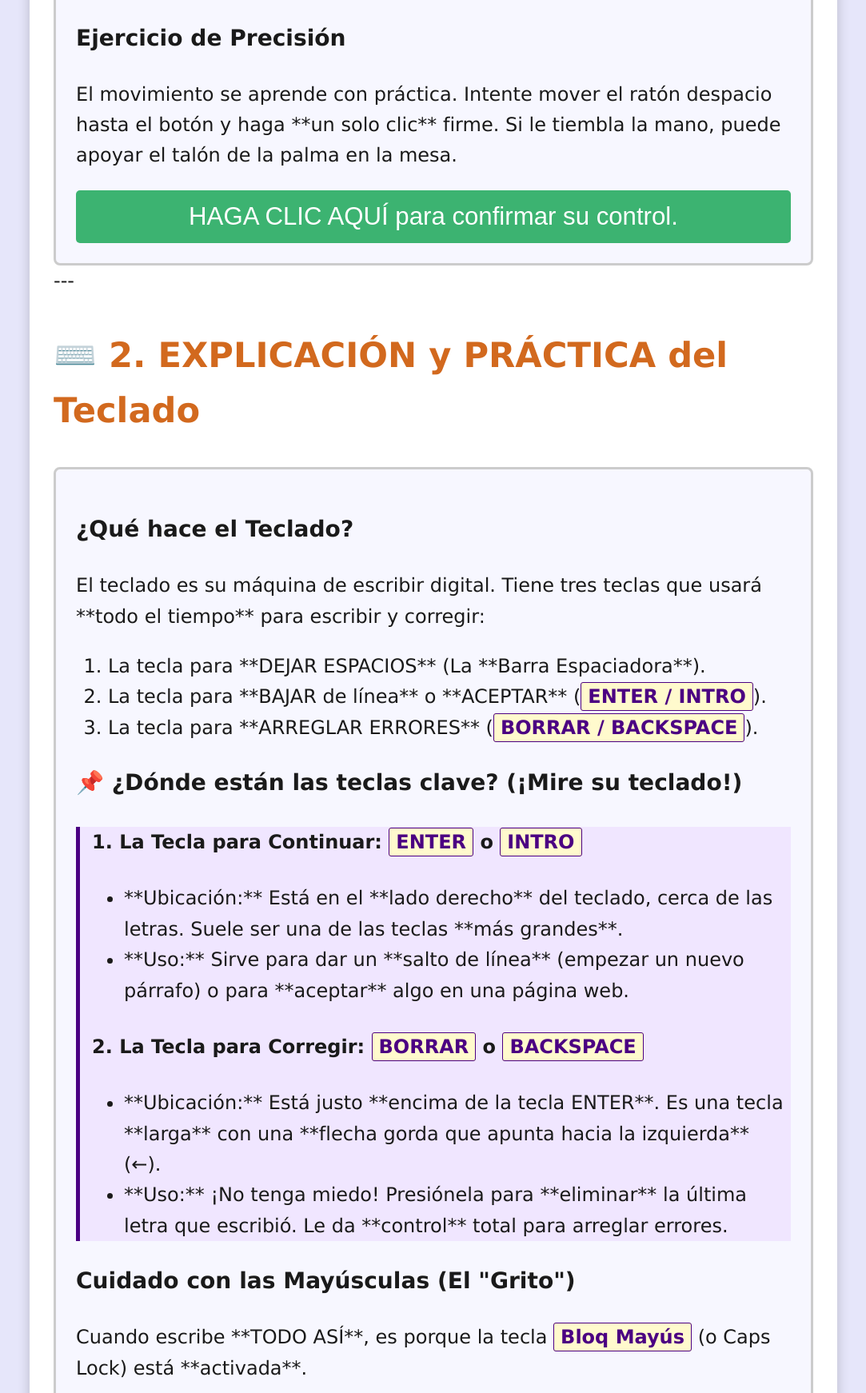
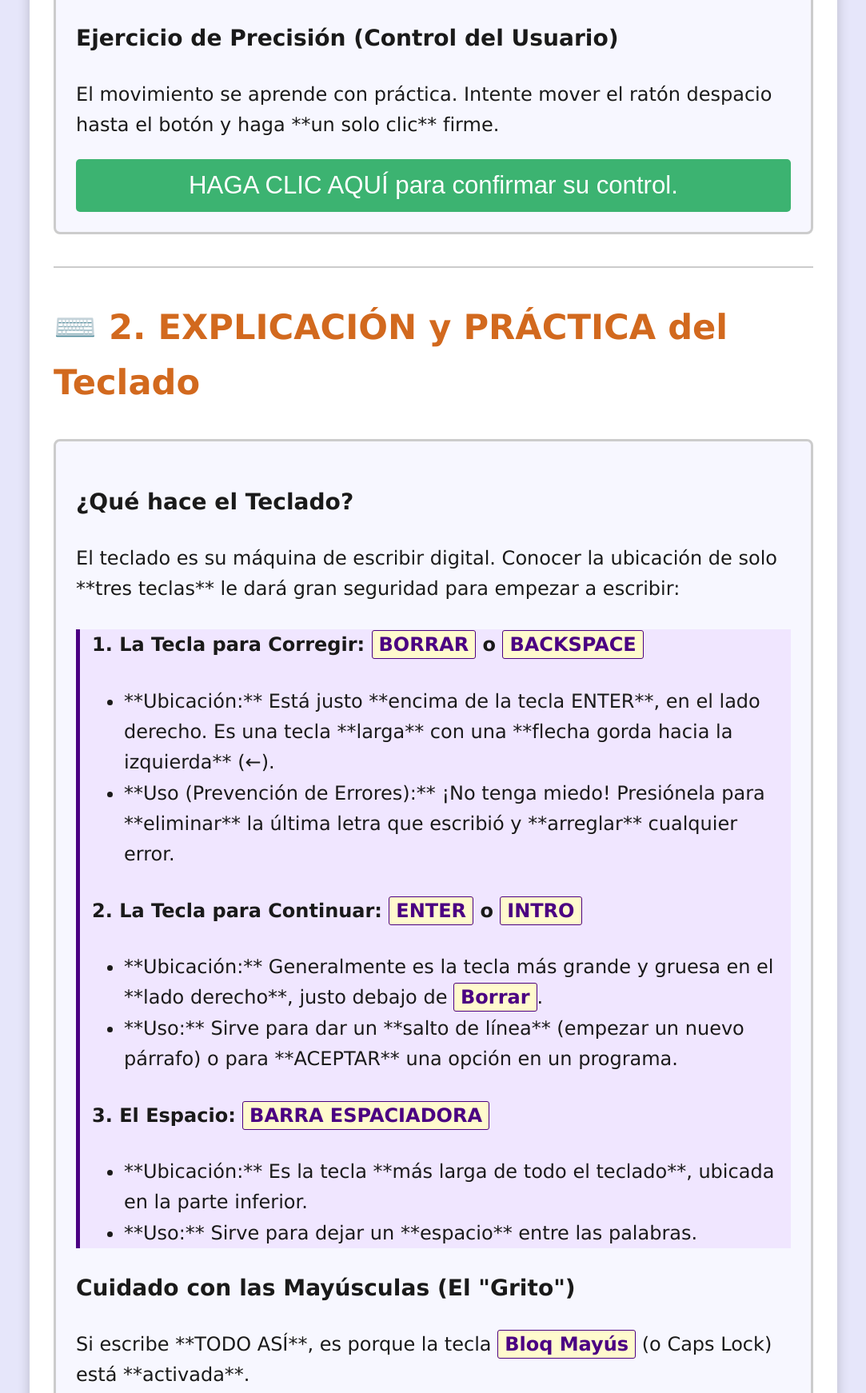
Before and after one commit to victorsantana-a11y/LOL, a plain HTML site: page pagina.html in a window 1280 px wide. Shown: the part 1092-2834 px from the top of the page at 80% size, without its empty margins (98-1181 px from the left). Drawn offline with Linux system fonts and the light colour scheme.

Commit message:
Update pagina.html

```diff
--- a/pagina.html
+++ b/pagina.html
@@ -3,12 +3,12 @@
 <head>
     <meta charset="UTF-8">
     <meta name="viewport" content="width=device-width, initial-scale=1.0">
-    <title>💻 Su Escuela Digital Segura - Huechuraba</title>
+    <title>💻 Su Práctica Digital Segura - Huechuraba</title>
     <style>
         /* PRINCIPIO: Estética y Diseño Minimalista + Visibilidad */
         body {
             font-family: 'Verdana', 'Arial', sans-serif;
-            font-size: 1.5em; /* Tamaño base grande */
+            font-size: 1.5em; /* Tamaño base muy grande */
             line-height: 1.6;
             margin: 40px;
             background-color: #e6e6fa; /* Lavanda muy claro y suave */
@@ -42,9 +42,9 @@
             border-radius: 8px;
             background-color: #f7f7ff; /* Fondo sutil para las áreas de práctica */
         }
-        /* PRINCIPIO: Libertad y Control para el Usuario + Prevención de Errores */
+        /* PRINCIPIO: Prevención de Errores */
         .consejo-seguridad {
-            background-color: #ffcccb; /* Fondo rojo/rosa para advertencias de seguridad y prevención */
+            background-color: #ffcccb; /* Fondo rojo/rosa para advertencias de seguridad */
             color: #900000;
             padding: 15px;
             border-radius: 5px;
@@ -53,7 +53,7 @@
             margin-bottom: 20px;
         }
         button {
-            background-color: #3cb371; /* Verde esmeralda, un color de "éxito" */
+            background-color: #3cb371; /* Verde esmeralda, color de "éxito" */
             color: white;
             border: none;
             padding: 15px 25px;
@@ -81,8 +81,8 @@
             padding: 3px 8px;
             border-radius: 3px;
             border: 1px solid #4b0082;
+            white-space: nowrap; /* Evita que el nombre de la tecla se rompa */
         }
-        /* Estilos para el texto de práctica */
         #texto-ingresado {
             border: 2px solid #4b0082;
             padding: 15px;
@@ -91,7 +91,7 @@
             background-color: white;
             font-size: 1.5em;
             width: 100%;
-            box-sizing: border-box; /* Incluye padding en el ancho */
+            box-sizing: border-box;
         }
     </style>
 </head>
@@ -114,8 +114,8 @@
                 <p>👉 **Clic (Botón Izquierdo):** Es el "Toque" o "Tocar" del celular. Sirve para **seleccionar** o **abrir** una opción.</p>
             </div>
 
-            <h3>Ejercicio de Precisión</h3>
-            <p>El movimiento se aprende con práctica. Intente mover el ratón despacio hasta el botón y haga **un solo clic** firme. Si le tiembla la mano, puede apoyar el talón de la palma en la mesa.</p>
+            <h3>Ejercicio de Precisión (Control del Usuario)</h3>
+            <p>El movimiento se aprende con práctica. Intente mover el ratón despacio hasta el botón y haga **un solo clic** firme.</p>
 
             <button id="boton-raton" onclick="mostrarMensajeRaton()">HAGA CLIC AQUÍ para confirmar su control.</button>
 
@@ -124,60 +124,58 @@
             </p>
         </div>
 
-        ---
+        <hr style="border: 1px solid #ccc; margin: 40px 0;">
 
         <h2>⌨️ 2. EXPLICACIÓN y PRÁCTICA del Teclado</h2>
 
         <div class="seccion-practica">
             <h3>¿Qué hace el Teclado?</h3>
-            <p>El teclado es su máquina de escribir digital. Tiene tres teclas que usará **todo el tiempo** para escribir y corregir:</p>
-
-            <ol>
-                <li>La tecla para **DEJAR ESPACIOS** (La **Barra Espaciadora**).</li>
-                <li>La tecla para **BAJAR de línea** o **ACEPTAR** (<span class="tecla-importante">ENTER / INTRO</span>).</li>
-                <li>La tecla para **ARREGLAR ERRORES** (<span class="tecla-importante">BORRAR / BACKSPACE</span>).</li>
-            </ol>
-
-            <h3>📌 ¿Dónde están las teclas clave? (¡Mire su teclado!)</h3>
+            <p>El teclado es su máquina de escribir digital. Conocer la ubicación de solo **tres teclas** le dará gran seguridad para empezar a escribir:</p>
 
             <div class="explicacion-clave">
 
-                <h4>1. La Tecla para Continuar: <span class="tecla-importante">ENTER</span> o <span class="tecla-importante">INTRO</span></h4>
+                <h4>1. La Tecla para Corregir: <span class="tecla-importante">BORRAR</span> o <span class="tecla-importante">BACKSPACE</span></h4>
                 <ul>
-                    <li>**Ubicación:** Está en el **lado derecho** del teclado, cerca de las letras. Suele ser una de las teclas **más grandes**.</li>
-                    <li>**Uso:** Sirve para dar un **salto de línea** (empezar un nuevo párrafo) o para **aceptar** algo en una página web.</li>
+                    <li>**Ubicación:** Está justo **encima de la tecla ENTER**, en el lado derecho. Es una tecla **larga** con una **flecha gorda hacia la izquierda** (←).</li>
+                    <li>**Uso (Prevención de Errores):** ¡No tenga miedo! Presiónela para **eliminar** la última letra que escribió y **arreglar** cualquier error.</li>
                 </ul>
 
-                <h4>2. La Tecla para Corregir: <span class="tecla-importante">BORRAR</span> o <span class="tecla-importante">BACKSPACE</span></h4>
+                <h4>2. La Tecla para Continuar: <span class="tecla-importante">ENTER</span> o <span class="tecla-importante">INTRO</span></h4>
                 <ul>
-                    <li>**Ubicación:** Está justo **encima de la tecla ENTER**. Es una tecla **larga** con una **flecha gorda que apunta hacia la izquierda** (←). </li>
-                    <li>**Uso:** ¡No tenga miedo! Presiónela para **eliminar** la última letra que escribió. Le da **control** total para arreglar errores.</li>
+                    <li>**Ubicación:** Generalmente es la tecla más grande y gruesa en el **lado derecho**, justo debajo de <span class="tecla-importante">Borrar</span>.</li>
+                    <li>**Uso:** Sirve para dar un **salto de línea** (empezar un nuevo párrafo) o para **ACEPTAR** una opción en un programa.</li>
+                </ul>
+
+                <h4>3. El Espacio: <span class="tecla-importante">BARRA ESPACIADORA</span></h4>
+                <ul>
+                    <li>**Ubicación:** Es la tecla **más larga de todo el teclado**, ubicada en la parte inferior.</li>
+                    <li>**Uso:** Sirve para dejar un **espacio** entre las palabras.</li>
                 </ul>
             </div>
 
             <h3>Cuidado con las Mayúsculas (El "Grito")</h3>
-            <p>Cuando escribe **TODO ASÍ**, es porque la tecla <span class="tecla-importante">Bloq Mayús</span> (o Caps Lock) está **activada**.</p>
+            <p>Si escribe **TODO ASÍ**, es porque la tecla <span class="tecla-importante">Bloq Mayús</span> (o Caps Lock) está **activada**.</p>
             <p>📍 **SOLUCIÓN:** Presione esa tecla **solo una vez**. Fíjese en la **luz** de su teclado. Si la luz está **APAGADA**, escribirá normal.</p>
 
             <h3>Ejercicio de Teclado y Bloq Mayús</h3>
-            <p>✅ **Pruebe aquí abajo:** Escriba su nombre. Use la tecla **Borrar** si se equivoca. Luego, active y desactive el **Bloq Mayús** para ver la diferencia.</p>
+            <p>✅ **Pruebe aquí:** Escriba su nombre. Use la tecla **Borrar** si se equivoca. Luego, active y desactive el **Bloq Mayús** para ver la diferencia.</p>
 
             <textarea id="texto-ingresado" placeholder="Escriba aquí para practicar.
 ¡Use la tecla BORRAR si se equivoca!
 Pruebe la tecla Bloq Mayús para escribir con mayúsculas." rows="6"></textarea>
         </div>
 
-        ---
+        <hr style="border: 1px solid #ccc; margin: 40px 0;">
 
         <h2>👓 3. Ayuda para la Vista (Zoom)</h2>
         <div class="seccion-practica">
             <p>Este es un truco de **Libertad y Control** sobre lo que ve en cualquier página web:</p>
 
-            <p>Si la letra es muy pequeña, usted puede hacerla **más grande** de inmediato (¡esto funciona en casi todos los computadores!):</p>
+            <p>Si la letra es muy pequeña, usted puede hacerla **más grande** de inmediato:</p>
 
             <ol>
                 <li>Mantenga presionada la tecla **CTRL** (Control, que está a la izquierda).</li>
-                <li>Sin soltar **CTRL**, presione la tecla **Más/Suma** (<span class="tecla-importante">+</span>) varias veces para aumentar el tamaño.</li>
+                <li>Sin soltar **CTRL**, presione la tecla **Más/Suma** (<span class="tecla-importante">+</span>) varias veces.</li>
             </ol>
 
             <p>Para volver al tamaño normal, presione **CTRL** y la tecla del número **CERO** (<span class="tecla-importante">0</span>).</p>
@@ -187,11 +185,11 @@ Pruebe la tecla Bloq Mayús para escribir con mayúsculas." rows="6"></textarea>
     </div>
 
     <script>
-        // Función simple para el botón de práctica del ratón
+        // Función simple de JavaScript para el botón de práctica del ratón
         function mostrarMensajeRaton() {
             // Muestra el mensaje de éxito
             document.getElementById('mensaje-raton').style.display = 'block';
-            // Oculta el botón para evitar que sigan presionándolo (para centrar la atención en el éxito)
+            // Oculta el botón para centrar la atención en el éxito del clic
             document.getElementById('boton-raton').style.display = 'none';
         }
     </script>
```
